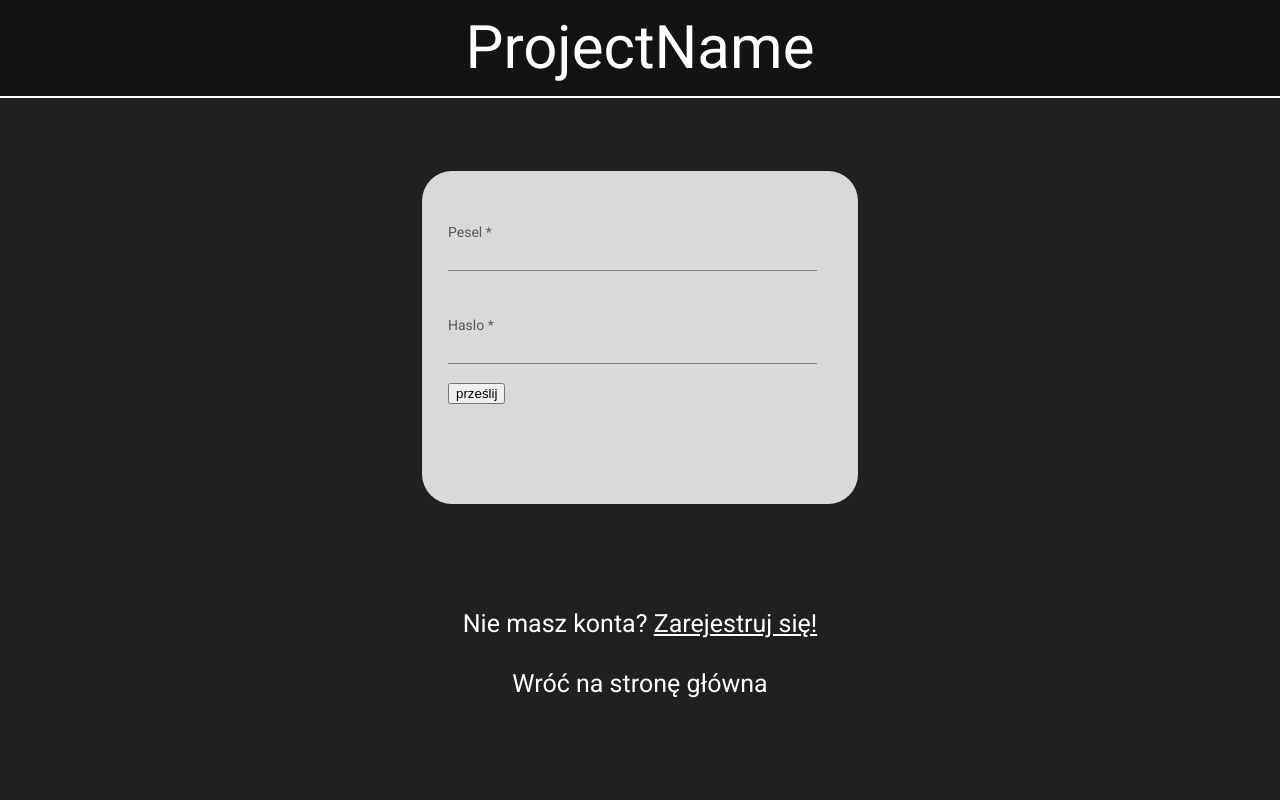
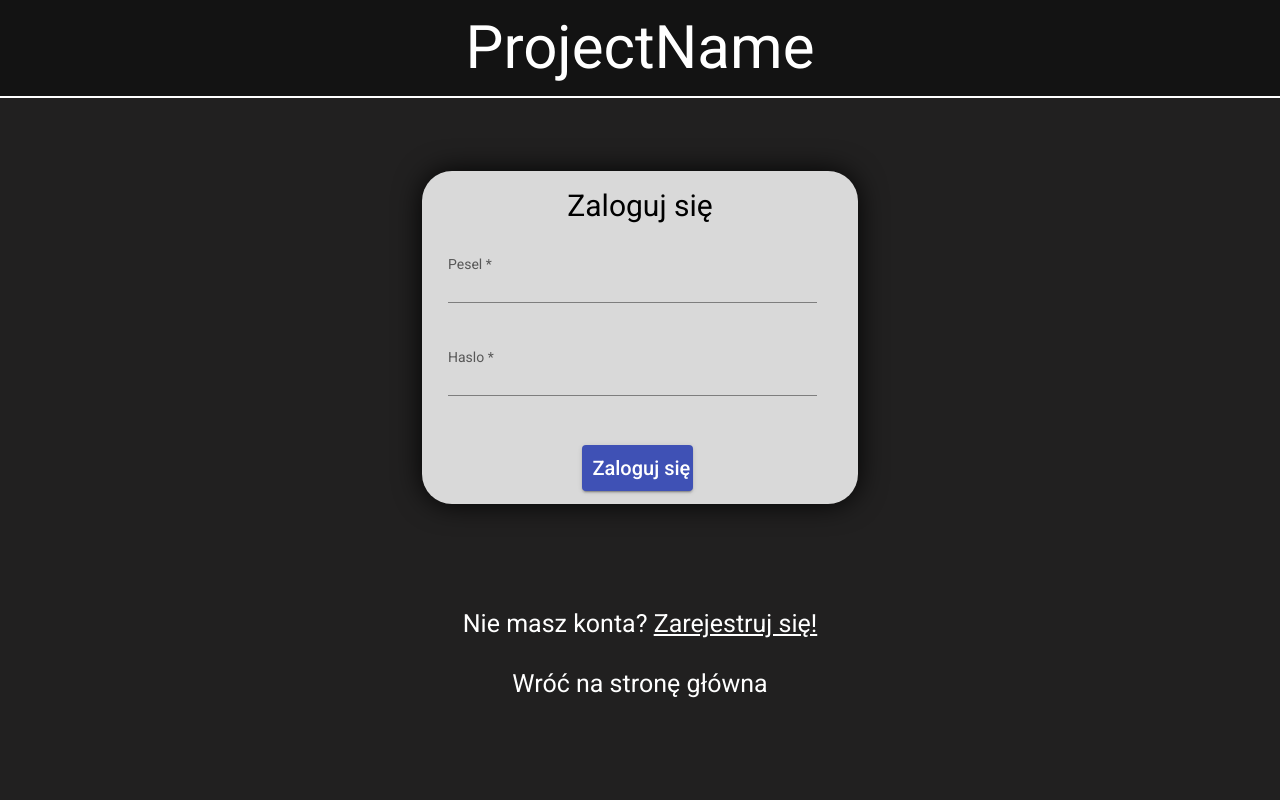
Before and after one commit to zsedevelopers/hh22-front, an Angular app: page /auth/login in a window 1280 px wide. Built offline with nearby package versions, Linux system fonts and the light colour scheme.

Commit message:
panel logowania ( skonczony)

```diff
--- a/src/app/modules/auth/pages/login/login.component.html
+++ b/src/app/modules/auth/pages/login/login.component.html
@@ -3,6 +3,7 @@
 </div>
 <div class="body">
   <div class="login-tile">
+    <p class="login-header">Zaloguj się</p>
     <form [formGroup]="loginForm" (ngSubmit)="onLoginFormSubmit()">
         <mat-form-field appearance="standard">
           <mat-label>Pesel</mat-label>
@@ -15,7 +16,7 @@
         </mat-form-field>
 
 
-        <input type="submit" value="prześlij">
+      <button mat-raised-button color="primary" type="submit" value="prześlij">Zaloguj się</button>
 
 
 
--- a/src/app/modules/auth/pages/login/login.component.scss
+++ b/src/app/modules/auth/pages/login/login.component.scss
@@ -32,6 +32,26 @@
   background-color: #D9D9D9;
   display: flex;
   justify-content: center;
+  flex-wrap: wrap;
+  -webkit-box-shadow: 0px 0px 29px -1px rgba(0, 0, 0, 1);
+  -moz-box-shadow: 0px 0px 29px -1px rgba(0, 0, 0, 1);
+  box-shadow: 0px 0px 29px -1px rgba(0, 0, 0, 1);
+}
+.login-header{
+  width: 100%;
+  font-size: 30px;
+  text-align: center;
+}
+button{
+  position: relative;
+  left: 35%;
+  width:calc(30% - 5px);
+  font-size: 20px;
+  margin-top: 30px;
+  padding-left: 10px;
+  padding-right: 10px;
+  padding-top: 5px;
+  padding-bottom: 5px;
 }
 .mat-form-field{
   width: 96%;
--- a/src/app/modules/homepage/navbar/navbar.component.scss
+++ b/src/app/modules/homepage/navbar/navbar.component.scss
@@ -3,7 +3,6 @@
   display: block;
   width: 100%;
   height: 100%;
-
 }
 button{
   font-size: 30px;
```
Also changed, not shown: 1 other file (tests, documents, lock files or other folders).
